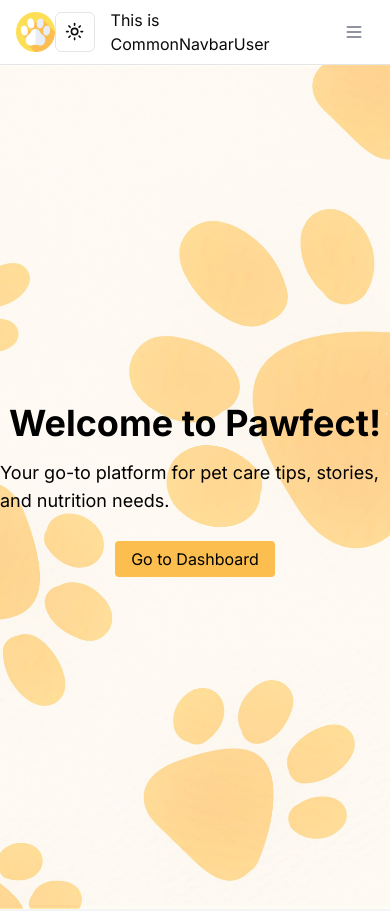
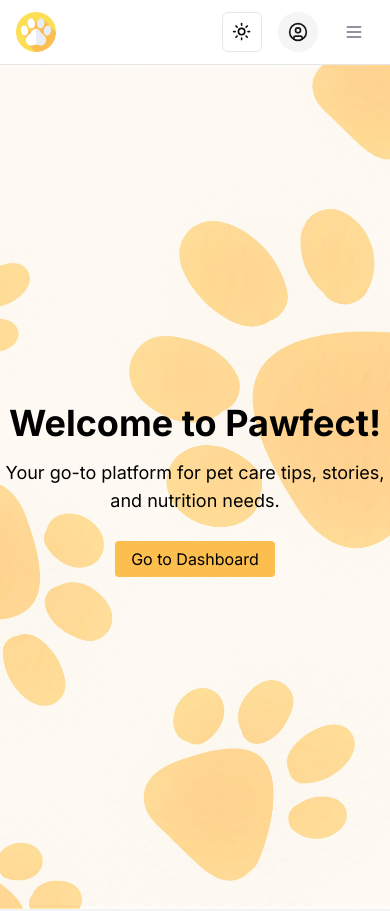
Before and after one commit to asifrkabir/batch-3-assignment-6-client-asifrkabir, a Next.js app: page / in a window 390 px wide. Shown: the top 911 px of the page. Built offline with nearby package versions, Linux system fonts and the light colour scheme.

Commit message:
UI refactoring NavbarUser Banner responsiveness

```diff
--- a/src/components/home/Banner/Banner.tsx
+++ b/src/components/home/Banner/Banner.tsx
@@ -4,8 +4,10 @@ const Banner = () => {
   return (
     <div className={styles.banner_container}>
       <div className="flex flex-col items-center justify-center min-h-screen bg-default">
-        <h1 className="text-4xl font-bold text-black">Welcome to Pawfect!</h1>
-        <p className="mt-4 text-lg text-black">
+        <h1 className="text-4xl font-bold text-black text-center">
+          Welcome to Pawfect!
+        </h1>
+        <p className="mt-4 text-lg text-black text-center">
           Your go-to platform for pet care tips, stories, and nutrition needs.
         </p>
         <div className="mt-8">
--- a/src/components/ui/CommonNavbar/CommonNavbar.tsx
+++ b/src/components/ui/CommonNavbar/CommonNavbar.tsx
@@ -15,7 +15,7 @@ import Image from "next/image";
 import Link from "next/link";
 import logo from "../../../assets/images/logo.png";
 import { DarkModeToggle } from "../DarkModeToggle/DarkModeToggle";
-import CommonNavbarUser from "./CommonNavbarUser";
+import NavbarUser from "../NavbarUser/NavbarUser";
 
 const CommonNavbar = () => {
   return (
@@ -56,7 +56,7 @@ const CommonNavbar = () => {
         </nav>
         <div className="flex items-center gap-4">
           <DarkModeToggle />
-          <CommonNavbarUser />
+          <NavbarUser />
           <Sheet>
             <SheetTrigger asChild>
               <Button
--- a/src/components/ui/CommonNavbar/CommonNavbarUser.tsx
+++ /dev/null
@@ -1,9 +0,0 @@
-const CommonNavbarUser = () => {
-  return (
-    <div>
-      <h1>This is CommonNavbarUser</h1>
-    </div>
-  );
-};
-
-export default CommonNavbarUser;
--- a/src/components/ui/Dashboard/DashboardNavbar/DashboardNavbar.tsx
+++ b/src/components/ui/Dashboard/DashboardNavbar/DashboardNavbar.tsx
@@ -1,17 +1,9 @@
-import { CircleUser, Search } from "lucide-react";
+import { Search } from "lucide-react";
 
-import { Button } from "@/components/ui/button";
 import { DarkModeToggle } from "@/components/ui/DarkModeToggle/DarkModeToggle";
-import {
-  DropdownMenu,
-  DropdownMenuContent,
-  DropdownMenuItem,
-  DropdownMenuLabel,
-  DropdownMenuSeparator,
-  DropdownMenuTrigger,
-} from "@/components/ui/dropdown-menu";
+import DashboardMobileDrawer from "@/components/ui/Dashboard/DashboardMobileDrawer/DashboardMobileDrawer";
 import { Input } from "@/components/ui/input";
-import DashboardMobileDrawer from "@/components/ui/Dashboard/DashboardMobileDrawer/DashboardMobileDrawer";
+import NavbarUser from "../../NavbarUser/NavbarUser";
 
 const DashboardNavbar = () => {
   return (
@@ -30,22 +22,7 @@ const DashboardNavbar = () => {
         </form>
       </div>
       <DarkModeToggle />
-      <DropdownMenu>
-        <DropdownMenuTrigger asChild>
-          <Button variant="secondary" size="icon" className="rounded-full">
-            <CircleUser className="h-5 w-5" />
-            <span className="sr-only">Toggle user menu</span>
-          </Button>
-        </DropdownMenuTrigger>
-        <DropdownMenuContent align="end">
-          <DropdownMenuLabel>My Account</DropdownMenuLabel>
-          <DropdownMenuSeparator />
-          <DropdownMenuItem>Settings</DropdownMenuItem>
-          <DropdownMenuItem>Support</DropdownMenuItem>
-          <DropdownMenuSeparator />
-          <DropdownMenuItem>Logout</DropdownMenuItem>
-        </DropdownMenuContent>
-      </DropdownMenu>
+      <NavbarUser />
     </header>
   );
 };
--- /dev/null
+++ b/src/components/ui/NavbarUser/NavbarUser.tsx
@@ -0,0 +1,34 @@
+import { CircleUser } from "lucide-react";
+
+import { Button } from "@/components/ui/button";
+import {
+  DropdownMenu,
+  DropdownMenuContent,
+  DropdownMenuItem,
+  DropdownMenuLabel,
+  DropdownMenuSeparator,
+  DropdownMenuTrigger,
+} from "@/components/ui/dropdown-menu";
+
+const NavbarUser = () => {
+  return (
+    <DropdownMenu>
+      <DropdownMenuTrigger asChild>
+        <Button variant="secondary" size="icon" className="rounded-full">
+          <CircleUser className="h-5 w-5" />
+          <span className="sr-only">Toggle user menu</span>
+        </Button>
+      </DropdownMenuTrigger>
+      <DropdownMenuContent align="end">
+        <DropdownMenuLabel>My Account</DropdownMenuLabel>
+        <DropdownMenuSeparator />
+        <DropdownMenuItem>Settings</DropdownMenuItem>
+        <DropdownMenuItem>Support</DropdownMenuItem>
+        <DropdownMenuSeparator />
+        <DropdownMenuItem>Logout</DropdownMenuItem>
+      </DropdownMenuContent>
+    </DropdownMenu>
+  );
+};
+
+export default NavbarUser;
```
